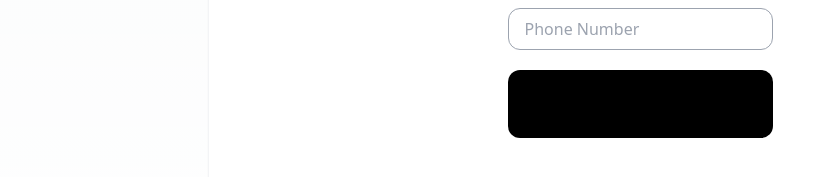
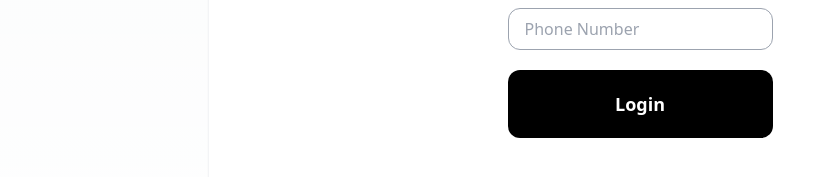
Before and after one commit to yatoimtop/wk2-business-directory, a Next.js app: page /contact in a window 1280 px wide. Shown: the part 433-610 px from the top of the page, without its empty margins (0-835 px from the left). Built offline with nearby package versions, Linux system fonts and the light colour scheme.

Commit message:
Fix the login button

```diff
--- a/app/contact/page.tsx
+++ b/app/contact/page.tsx
@@ -7,7 +7,7 @@ function Login() {
     // defining the initial state for the form
     const initialState = {
         email: "",
-        password: "",
+        name: "",
         phonenumber: "",
     };
 
@@ -79,7 +79,7 @@ function Login() {
                         />
                     </li>
 
-                    <button className="rounded-xl bg-black text-lg font-bold p-5" type='submit'>Login</button>
+                    <button className="rounded-xl bg-black text-white text-lg font-bold p-5" type='submit'>Login</button>
                 </div>
         </section>
         </form>
```
